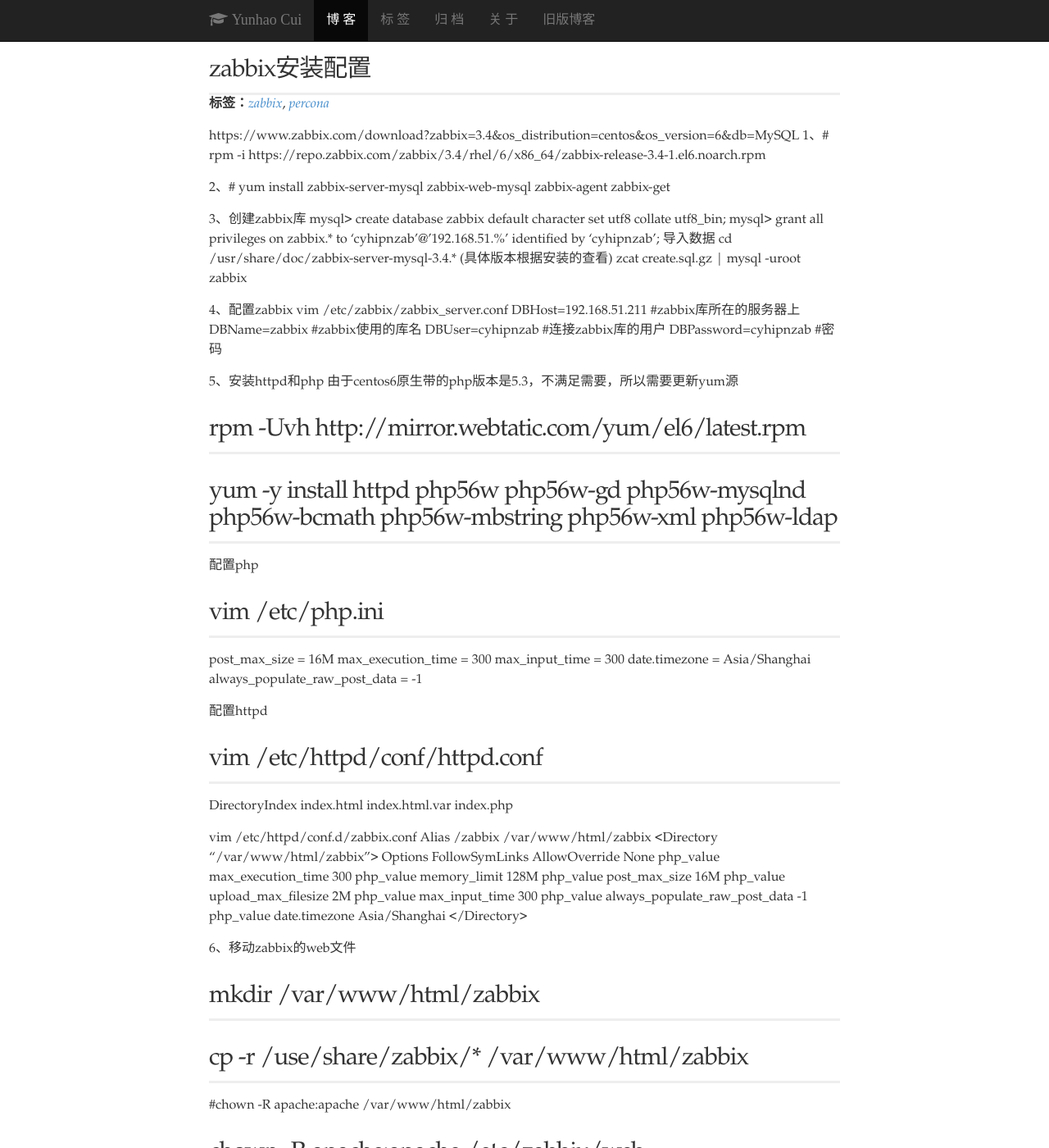
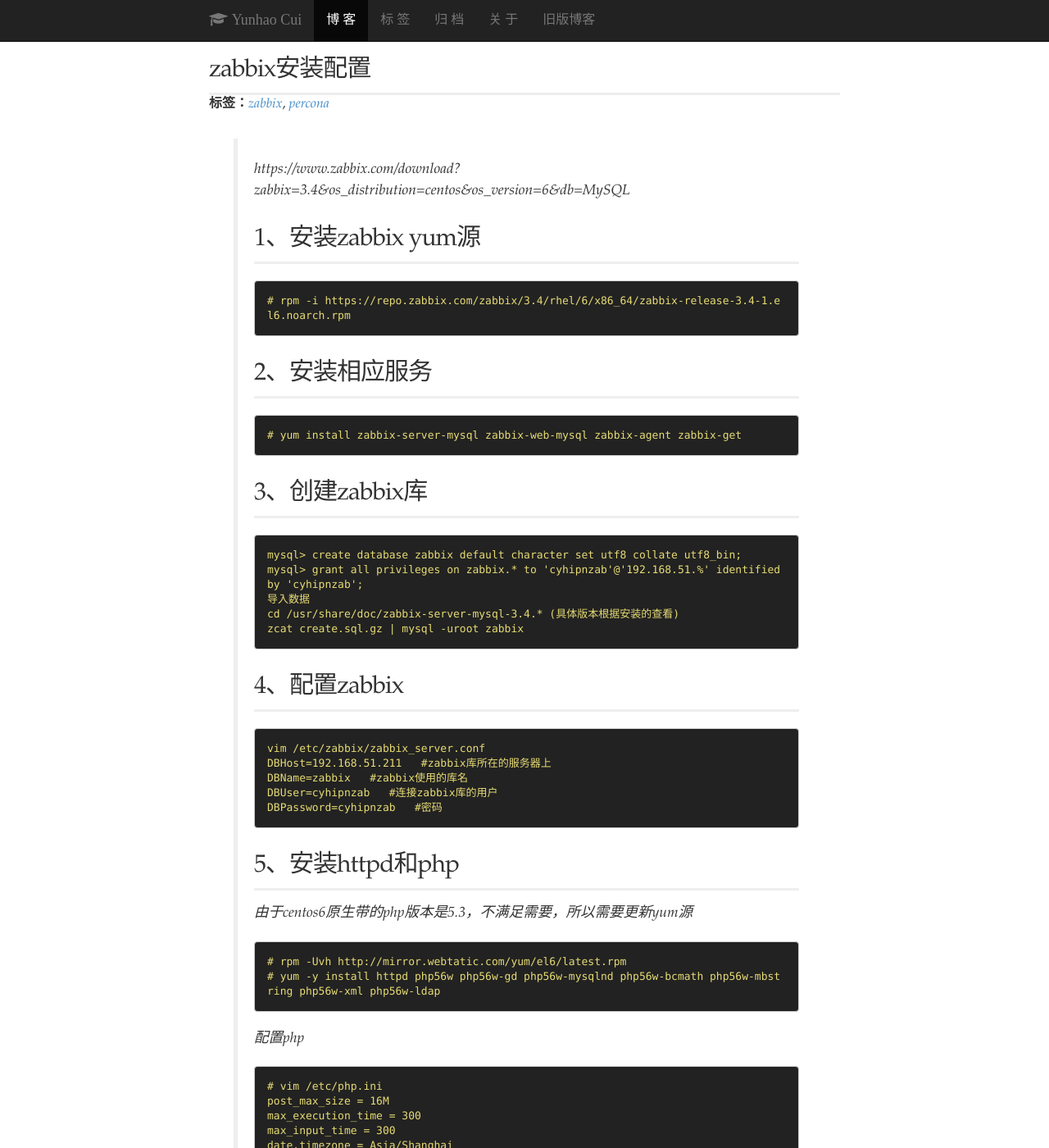
Before and after one commit to cyhao/cyhao.github.io, a Jekyll site: the page built from _posts/2018-08-09-zabbix安装配置.md, in a window 1280 px wide and 1400 px high. Shown: the whole window at 82% size. Built offline with Jekyll 4.4.1, drawn with Linux system fonts in a browser that asks for light colours; nearby versions of some CDN libraries; comment, search, counter and statistics services are not loaded; some of the changed text lies outside the part shown.

Commit message:
Update 2018-08-09-zabbix安装配置.md

````diff
--- a/_posts/2018-08-09-zabbix安装配置.md
+++ b/_posts/2018-08-09-zabbix安装配置.md
@@ -10,39 +10,48 @@ tags:
     - percona
 ---
 
-https://www.zabbix.com/download?zabbix=3.4&os_distribution=centos&os_version=6&db=MySQL
-1、# rpm -i https://repo.zabbix.com/zabbix/3.4/rhel/6/x86_64/zabbix-release-3.4-1.el6.noarch.rpm
-
-2、# yum install zabbix-server-mysql zabbix-web-mysql zabbix-agent zabbix-get
-
-3、创建zabbix库
+>https://www.zabbix.com/download?zabbix=3.4&os_distribution=centos&os_version=6&db=MySQL
+# 1、安装zabbix yum源
+```
+# rpm -i https://repo.zabbix.com/zabbix/3.4/rhel/6/x86_64/zabbix-release-3.4-1.el6.noarch.rpm
+```
+# 2、安装相应服务
+```
+# yum install zabbix-server-mysql zabbix-web-mysql zabbix-agent zabbix-get
+```
+# 3、创建zabbix库
+```
 mysql> create database zabbix default character set utf8 collate utf8_bin;
 mysql> grant all privileges on zabbix.* to 'cyhipnzab'@'192.168.51.%' identified by 'cyhipnzab';
 导入数据
 cd /usr/share/doc/zabbix-server-mysql-3.4.* (具体版本根据安装的查看)
 zcat create.sql.gz | mysql -uroot zabbix
-
-4、配置zabbix
+```
+# 4、配置zabbix
+```
 vim /etc/zabbix/zabbix_server.conf
 DBHost=192.168.51.211   #zabbix库所在的服务器上
 DBName=zabbix   #zabbix使用的库名
 DBUser=cyhipnzab   #连接zabbix库的用户
 DBPassword=cyhipnzab   #密码
-
-5、安装httpd和php
+```
+# 5、安装httpd和php
 由于centos6原生带的php版本是5.3，不满足需要，所以需要更新yum源
+```
 # rpm -Uvh http://mirror.webtatic.com/yum/el6/latest.rpm
 # yum -y install httpd php56w php56w-gd php56w-mysqlnd php56w-bcmath php56w-mbstring php56w-xml php56w-ldap
-
+```
 配置php
+```
 # vim /etc/php.ini
 post_max_size = 16M
 max_execution_time = 300
 max_input_time = 300
 date.timezone = Asia/Shanghai
 always_populate_raw_post_data = -1
-
+```
 配置httpd
+```
 # vim /etc/httpd/conf/httpd.conf
 DirectoryIndex index.html index.html.var index.php
 
@@ -61,63 +70,77 @@ Alias /zabbix /var/www/html/zabbix
         php_value date.timezone Asia/Shanghai
     </IfModule>
 </Directory>
-
-6、移动zabbix的web文件
+```
+# 6、移动zabbix的web文件
+```
 # mkdir /var/www/html/zabbix
 # cp -r /use/share/zabbix/* /var/www/html/zabbix
 #chown -R apache:apache /var/www/html/zabbix
 # chown -R apache:apache /etc/zabbix/web
-
-7、启动服务
+```
+# 7、启动服务
+```
 service zabbix-server start
 service zabbix-agent start
 service httpd start
-
-8、登录zabbix web
+```
+# 8、登录zabbix web
+```
 http://192.168.51.214/zabbix
+```
 根据页面提示信息配置，预检查，数据库配置等信息
 
-9、页面是英文的，如果需要设置成中文可按照下面指示配置
+# 9、页面是英文的，如果需要设置成中文可按照下面指示配置
 
 点击小人头像
 
 Language选择中文后点击Update按钮即可
 但是图形界面字体显示有问题
-
+```
 # cd /var/www/html/zabbix/fonts/
 下载simkai.ttf文件上传然后替换原先的
 [root@redis-test fonts]# mv graphfont.ttf graphfont.ttf.old
 [root@redis-test fonts]# mv simkai.ttf graphfont.ttf
+```
 
 
-
-10、待监控服务器agent配置
+# 10、待监控服务器agent配置
+```
 # rpm -i https://repo.zabbix.com/zabbix/3.4/rhel/6/x86_64/zabbix-release-3.4-1.el6.noarch.rpm
 # yum install zabbix-agent zabbix-get
 # vim /etc/zabbix/zabbix_agentd.conf
 Server=192.168.51.214  #配置server段的服务器IP
 ServerActive=192.168.51.214   #配置server端的服务器IP
 HostnameItem=system.hostname  #本服务器名
- 	启动即可
+```
+启动即可
+```
 service zabbix-agent start
-
-11、监控mysql服务
+```
+# 11、监控mysql服务
        首先在mysql里创建监控账号
-grant select,process,super,replication client on *.* to 'monitor'@'localhost' identified by 'monitor';
+```grant select,process,super,replication client on *.* to 'monitor'@'localhost' identified by 'monitor';
+```
 这里使用percona提供的模板
 下载安装percona-zabbix-templates
-https://www.percona.com/downloads/percona-monitoring-plugins/LATEST/
+```https://www.percona.com/downloads/percona-monitoring-plugins/LATEST/```
 上传文件到服务器，安装
+```
 # rpm -ivh percona-zabbix-templates-1.1.8-1.noarch.rpm
+```
 执行完这一步会生成两个目录 分别是/var/lib/zabbix/percona/scripts和/var/lib/zabbix/percona/templates
 scripts里面存放的是get_mysql_stats_wrapper.sh和ss_get_mysql_stats.php;
+
 templates里面存在userparameter_percona_mysql.conf
 zabbix_agent_template_percona_mysql_server_ht_2.0.9-sver1.1.8.xml
+
 把userparameter_percona_mysql.conf拷贝到/etc/zabbix/zabbix_agentd.conf.d中,然后改写shell和php脚本，把ss_get_mysql_status.php改成
+```
 $mysql_user = 'monitor';
 $mysql_pass = 'monitor';
 $mysql_port = 3306;
 $mysql_socket = '/tmp/mysql.sock';
+```
 重启agent服务
 
 像zabbix web导入percona模板，自带的模板好像是有点问题，用修改后的模板
@@ -131,5 +154,7 @@ wget http://jaminzhang.github.io/soft-conf/Zabbix/zbx_percona_mysql_template.xml
 
 
 配置安装中出现的错误
+```
 ./get_mysql_stats_wrapper.sh gg   没有任何报错和输出信息
+```
 解决办法  安装zabbix-get
````
